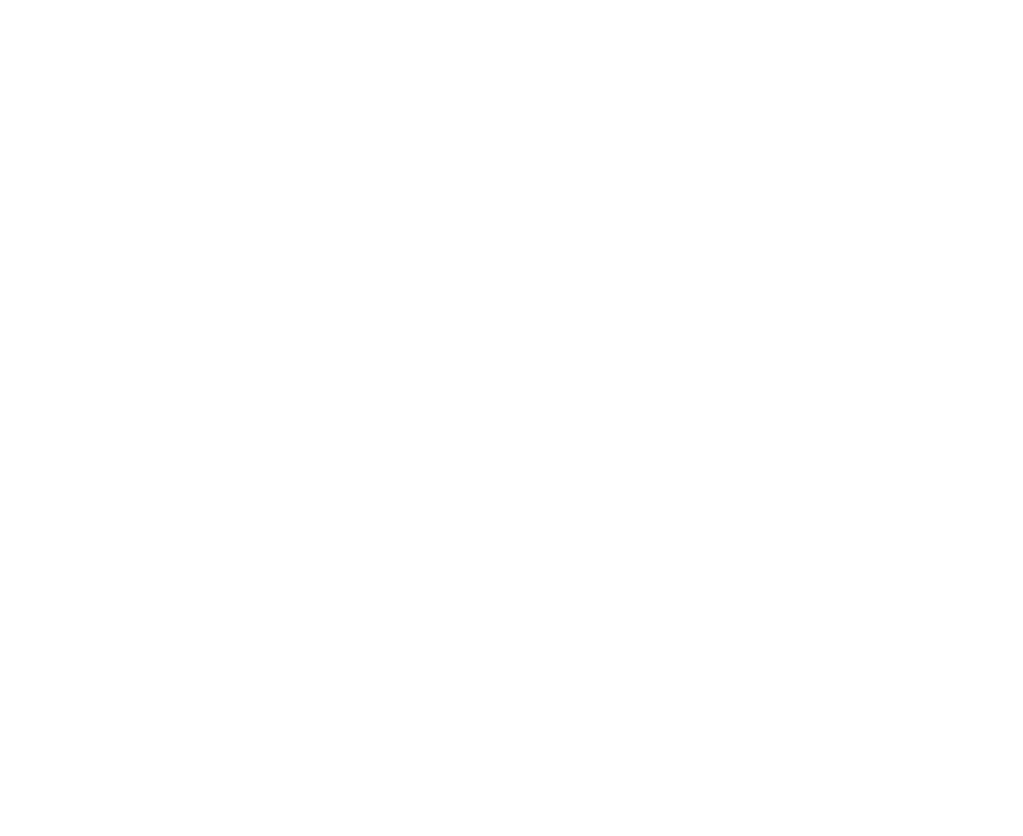
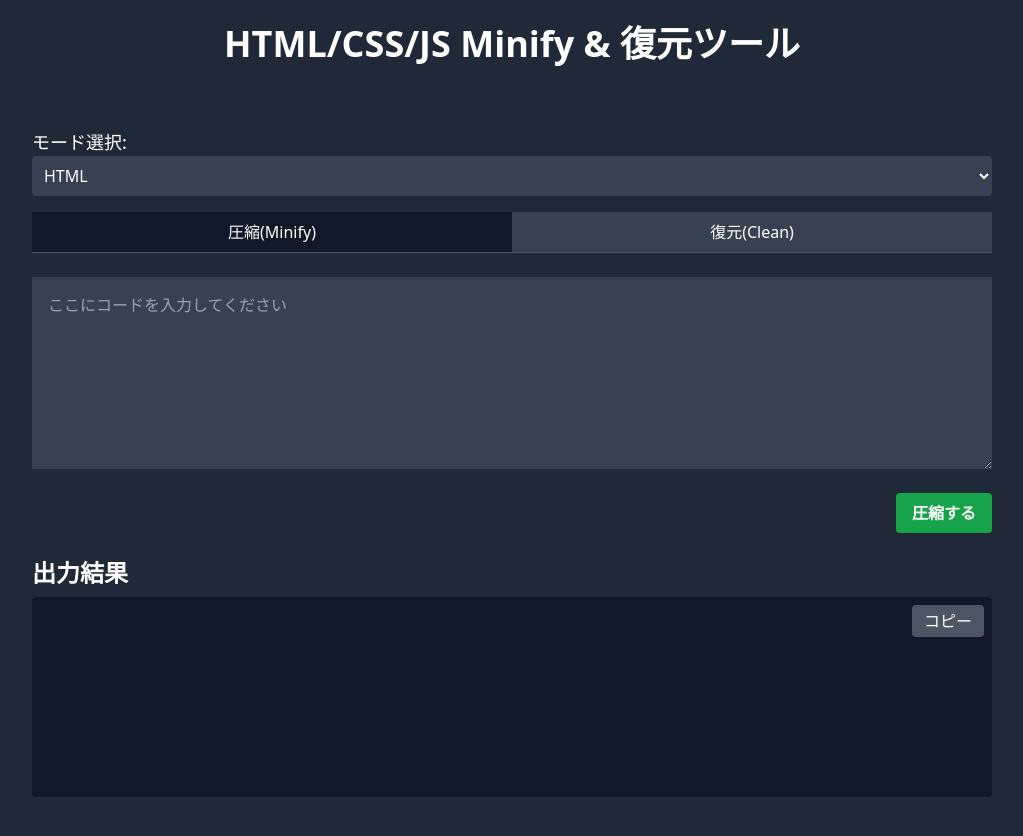
Before and after one commit to bellsanct/bellsanct-tools, a Vue app: page /MinifyTool in a window 1280 px wide. Before the commit this address had no page. Shown: the top 836 px of the page, without its empty margins (128-1151 px from the left). Before the commit the page ends 800 px from the top, so only its background shows below. Built offline with nearby package versions, Linux system fonts and the light colour scheme.

Commit message:
add ]minify tool

```diff
--- /dev/null
+++ b/src/pages/MinifyTool.vue
@@ -0,0 +1,157 @@
+<template>
+  <h1 class="text-4xl bg-gray-800 text-white text-center font-bold py-6">
+    HTML/CSS/JS Minify & 復元ツール
+  </h1>
+  <div
+    class="min-h-screen bg-gray-800 pt-10 text-white flex flex-col items-center justify-top"
+  >
+    <div class="w-3/4 mb-2">
+      <label class="block text-lg">モード選択:</label>
+      <select
+        v-model="selectedMode"
+        class="w-full bg-gray-700 text-white p-2 rounded"
+      >
+        <option value="html">HTML</option>
+        <option value="css">CSS</option>
+        <option value="js">JavaScript</option>
+      </select>
+    </div>
+
+    <div class="mt-2 mb-6 w-3/4">
+      <div class="flex border-b border-gray-600">
+        <button
+          class="flex-1 p-2 text-center bg-gray-700 hover:bg-gray-600"
+          :class="{ 'bg-gray-900': activeTab === 'minify' }"
+          @click="activeTab = 'minify'"
+        >
+          圧縮(Minify)
+        </button>
+        <button
+          class="flex-1 p-2 text-center bg-gray-700 hover:bg-gray-600"
+          :class="{ 'bg-gray-900': activeTab === 'format' }"
+          @click="activeTab = 'format'"
+        >
+          復元(Clean)
+        </button>
+      </div>
+    </div>
+
+    <textarea
+      class="textarea textarea-bordered w-3/4 h-48 bg-gray-700 text-white p-4"
+      placeholder="ここにコードを入力してください"
+      v-model="inputCode"
+    ></textarea>
+
+    <div class="mt-6 w-3/4 flex justify-end space-x-4">
+      <button
+        v-if="activeTab === 'minify'"
+        class="bg-green-600 hover:bg-green-800 text-white font-bold py-2 px-4 rounded"
+        @click="minifyCode"
+      >
+        圧縮する
+      </button>
+      <button
+        v-if="activeTab === 'format'"
+        class="bg-blue-600 hover:bg-blue-800 text-white font-bold py-2 px-4 rounded"
+        @click="formatCode"
+      >
+        復元する
+      </button>
+    </div>
+
+    <div class="mt-6 w-3/4">
+      <h2 class="text-2xl font-bold">出力結果</h2>
+      <div class="relative">
+        <button
+          class="absolute top-2 right-2 bg-gray-600 hover:bg-gray-500 text-white px-3 py-1 rounded"
+          @click="copyToClipboard"
+        >
+          コピー
+        </button>
+        <pre
+          class="bg-gray-900 text-white p-4 mt-2 rounded break-words whitespace-pre-wrap"
+          style="min-height: 200px"
+          >{{ outputCode }}</pre
+        >
+      </div>
+    </div>
+  </div>
+</template>
+
+<script>
+import prettier from "prettier/standalone";
+import parserHtml from "prettier/parser-html";
+import parserCss from "prettier/parser-postcss";
+import parserJs from "prettier/parser-babel";
+import csso from "csso";
+import { minify } from "terser";
+
+export default {
+  data() {
+    return {
+      inputCode: "",
+      outputCode: "",
+      activeTab: "minify",
+      selectedMode: "html",
+    };
+  },
+  methods: {
+    async minifyCode() {
+      try {
+        let result = this.inputCode;
+        if (this.selectedMode === "html") {
+          result = result.replace(/\s+/g, " ").trim();
+        } else if (this.selectedMode === "css") {
+          result = csso.minify(result).css;
+        } else if (this.selectedMode === "js") {
+          const minified = await minify(result, { toplevel: true });
+          result = minified.code || "";
+        }
+        this.outputCode = result;
+      } catch (error) {
+        console.error("Minify Error:", error);
+      }
+    },
+    async formatCode() {
+      try {
+        let result = this.inputCode;
+        if (this.selectedMode === "html") {
+          result = prettier.format(result, {
+            parser: "html",
+            plugins: [parserHtml],
+          });
+        } else if (this.selectedMode === "css") {
+          result = prettier.format(result, {
+            parser: "css",
+            plugins: [parserCss],
+          });
+        } else if (this.selectedMode === "js") {
+          result = prettier.format(result, {
+            parser: "babel",
+            plugins: [parserJs],
+          });
+        }
+        this.outputCode = result;
+      } catch (error) {
+        console.error("Format Error:", error);
+      }
+    },
+    copyToClipboard() {
+      navigator.clipboard
+        .writeText(this.outputCode)
+        .then(() => {
+          alert("コピーしました！");
+        })
+        .catch((err) => {
+          console.error("コピーに失敗しました: ", err);
+        });
+    },
+  },
+};
+</script>
+
+<style>
+@import "tailwindcss/base";
+@import "tailwindcss/components";
+@import "tailwindcss/utilities";
+</style>
--- a/src/pages/OverView.vue
+++ b/src/pages/OverView.vue
@@ -6,6 +6,22 @@
     <div class="container mx-auto px-4">
       <!-- ツールカードのグリッド -->
       <div class="grid gap-6 md:grid-cols-2">
+        <!-- Minifyツール -->
+        <div class="bg-gray-700 p-6 rounded-lg shadow-lg flex flex-col">
+          <div class="flex items-center mb-4">
+            <span class="text-4xl mr-3">✒</span>
+            <h2 class="text-2xl font-semibold">Minify/Cleanツール</h2>
+          </div>
+          <p class="mb-4">
+            HTML/CSS/JSの簡易的な圧縮・復元を行うことができるツールです
+          </p>
+          <router-link
+            to="/MinifyTool"
+            class="mt-auto inline-block bg-cyan-700 hover:bg-cyan-900 text-white text-center font-bold py-2 px-4 rounded"
+          >
+            Minify/Cleanツールを試す
+          </router-link>
+        </div>
         <!-- 文字数カウンターカード -->
         <div class="bg-gray-700 p-6 rounded-lg shadow-lg flex flex-col">
           <div class="flex items-center mb-4">
@@ -31,13 +47,12 @@
           <p class="mb-4">
             Markdown形式のテキストをレンダリングして表示するツールです。書いた内容をリアルタイムで確認できます。
           </p>
-          <a
-            href="https://bellsanct.github.io/markdown-editor/"
-            target="_blank"
+          <router-link
+            to="https://bellsanct.github.io/markdown-editor/"
             class="mt-auto inline-block bg-cyan-700 hover:bg-cyan-900 text-white text-center font-bold py-2 px-4 rounded"
           >
             Markdownビュワーを見る
-          </a>
+          </router-link>
         </div>
       </div>
     </div>
--- a/src/router/index.js
+++ b/src/router/index.js
@@ -4,6 +4,7 @@
 // 各ページコンポーネントをインポート
 import OverView from "@/pages/OverView.vue";
 import CharCalc from "@/pages/CharCalc.vue";
+import MinifyTool from "@/pages/MinifyTool.vue";
 
 const routes = [
   {
@@ -16,6 +17,11 @@
     name: "CharCalc",
     component: CharCalc,
   },
+  {
+    path: "/MinifyTool",
+    name: "MinifyTool",
+    component: MinifyTool,
+  },
 ];
 
 const router = createRouter({
--- a/vue.config.js
+++ b/vue.config.js
@@ -1,4 +1,15 @@
-const { defineConfig } = require('@vue/cli-service')
+const { defineConfig } = require("@vue/cli-service");
 module.exports = defineConfig({
-  transpileDependencies: true
-})
+  transpileDependencies: true,
+  configureWebpack: {
+    resolve: {
+      fallback: {
+        fs: false,
+        path: false,
+        http: false,
+        https: false,
+        url: false,
+      },
+    },
+  },
+});
```
Also changed, not shown: src/pages/CharCalc.vue (+7 -5 lines), 1 other file (tests, documents, lock files or other folders).
